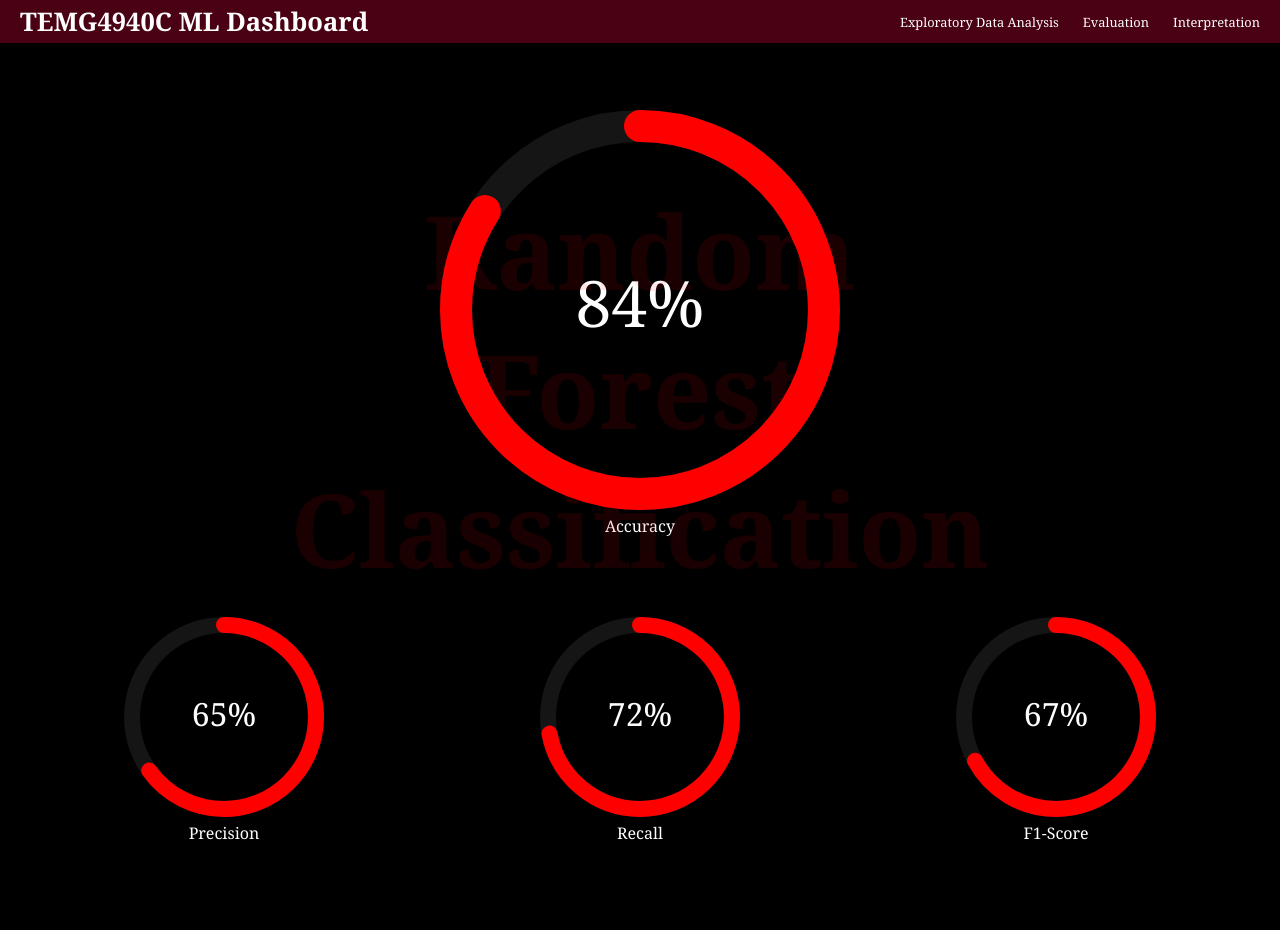
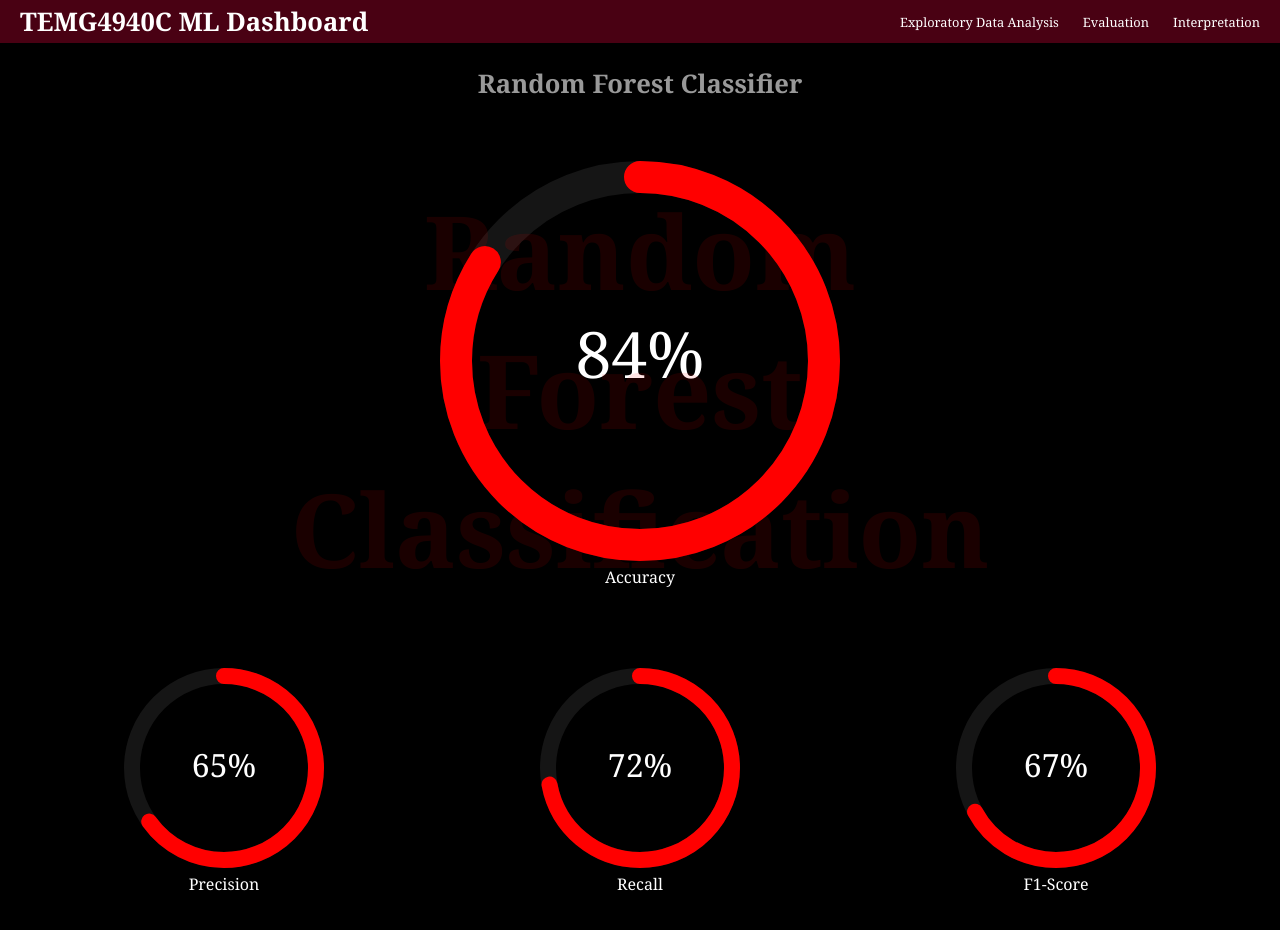
Before and after one commit to Charlesczc/MLDashboard, a React app: page /MLDashboard in a window 1280 px wide. Before the commit the page ends 880 px from the top, so only its background shows below. Built offline with nearby package versions, Linux system fonts and the light colour scheme.

Commit message:
css changes

```diff
--- a/src/App.css
+++ b/src/App.css
@@ -117,7 +117,11 @@ iframe {
 .rocs {
   display: flex;
   justify-content: center;
+  flex-wrap: wrap;
   list-style: none;
+}
+.rocs img {
+  width: 460px;
 }
 
 .learningc {
@@ -155,6 +159,11 @@ iframe {
 text {
   color: white;
 }
+.model {
+  font-size: 2vw;
+  font-weight: bold;
+  opacity: 0.6;
+}
 .circle_plate {
   margin-bottom: 20px;
   margin-top: 60px;
--- a/src/pages/Home.js
+++ b/src/pages/Home.js
@@ -6,6 +6,7 @@ function Home() {
     //Home page with model scores
     <div>
       <h1>Random Forest Classification</h1>
+      <text className="model">Random Forest Classifier</text>
       <PerCircle percent={84} name="Accuracy" />
       <div className="other">
         <PerCircle percent={65} name="Precision" />
```
